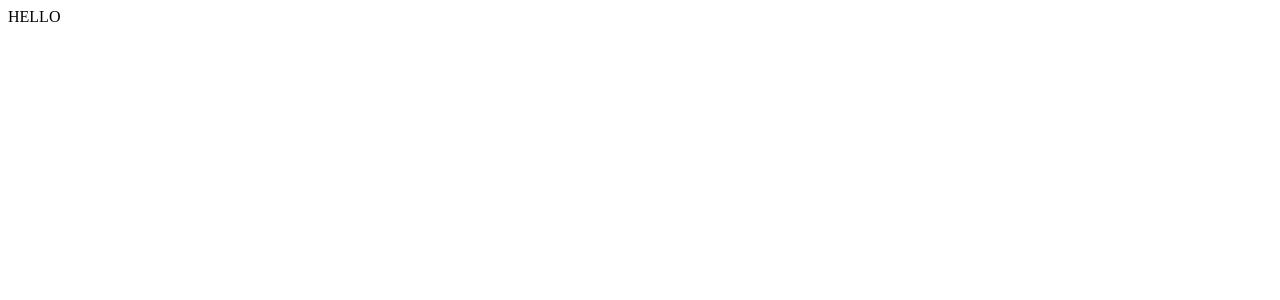
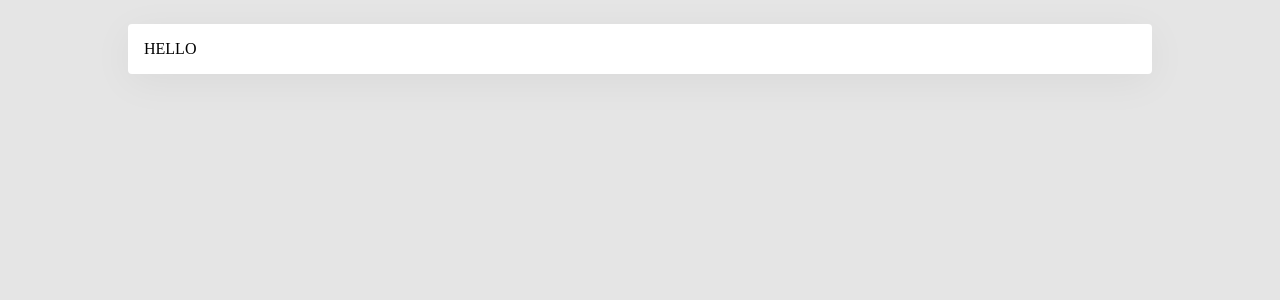
Before and after one commit to artvelop/portfolio, a React (Create React App) app: page / in a window 1280 px wide. Shown: the top 300 px of the page. Built offline with nearby package versions, Linux system fonts and the light colour scheme.

Commit message:
[ADD] 프로필 컴포넌트 추가

```diff
--- a/package.json
+++ b/package.json
@@ -3,6 +3,7 @@
   "version": "0.1.0",
   "private": true,
   "dependencies": {
+    "@emotion/react": "^11.4.0",
     "@emotion/styled": "^11.3.0",
     "@testing-library/jest-dom": "^5.11.4",
     "@testing-library/react": "^11.1.0",
--- a/src/Root.tsx
+++ b/src/Root.tsx
@@ -1,6 +1,7 @@
 import React from 'react';
 import { Switch, Route, BrowserRouter } from 'react-router-dom';
 import Intro from './pages/intro/Intro';
+import './styles/index.css';
 
 const Root = () => {
   return (
--- /dev/null
+++ b/src/components/common/Container.tsx
@@ -0,0 +1,19 @@
+import React from 'react';
+import styled from '@emotion/styled';
+
+type Props = {
+  children: React.ReactNode;
+};
+
+export const Container = ({ children }: Props) => {
+  return <Layout>{children}</Layout>;
+};
+
+const Layout = styled.div`
+  width: 1024px;
+  margin-left: auto;
+  margin-right: auto;
+  padding-top: 16px;
+  padding-left: 16px;
+  padding-right: 16px;
+`;
--- a/src/components/common/index.ts
+++ b/src/components/common/index.ts
@@ -1 +1,2 @@
 export { TyphoGraphy } from './TyphoGraphy';
+export { Container } from './Container';
--- a/src/constants/color.ts
+++ b/src/constants/color.ts
@@ -1,11 +1,13 @@
 type Color = {
   black: string;
   gray: string;
+  skyGray: string;
   white: string;
 };
 
 export const customColor: Color = {
   black: '#181818',
+  skyGray: '#e5e5e5',
   gray: '#343434',
   white: '#ffffff',
 };
--- a/src/pages/intro/Intro.tsx
+++ b/src/pages/intro/Intro.tsx
@@ -1,7 +1,13 @@
 import React from 'react';
+import { Container } from '../../components/common';
+import { Profile } from './components';
 
 const Intro = () => {
-  return <div>HELLO</div>;
+  return (
+    <Container>
+      <Profile />
+    </Container>
+  );
 };
 
 export default Intro;
--- /dev/null
+++ b/src/pages/intro/components/Profile.tsx
@@ -0,0 +1,14 @@
+import React from 'react';
+import styled from '@emotion/styled';
+import { customColor } from '../../../constants';
+
+export const Profile = () => {
+  return <Wrapper>HELLO</Wrapper>;
+};
+
+const Wrapper = styled.div`
+  border-radius: 4px;
+  background-color: ${customColor.white};
+  box-shadow: 0px 8px 40px rgba(0, 0, 0, 0.05);
+  padding: 16px;
+`;
--- /dev/null
+++ b/src/pages/intro/components/index.ts
@@ -0,0 +1 @@
+export { Profile } from './Profile';
--- /dev/null
+++ b/src/styles/index.css
@@ -0,0 +1,3 @@
+body {
+  background-color: #e5e5e5;
+}
```
Also changed, not shown: 2 other files (tests, documents, lock files or other folders).
